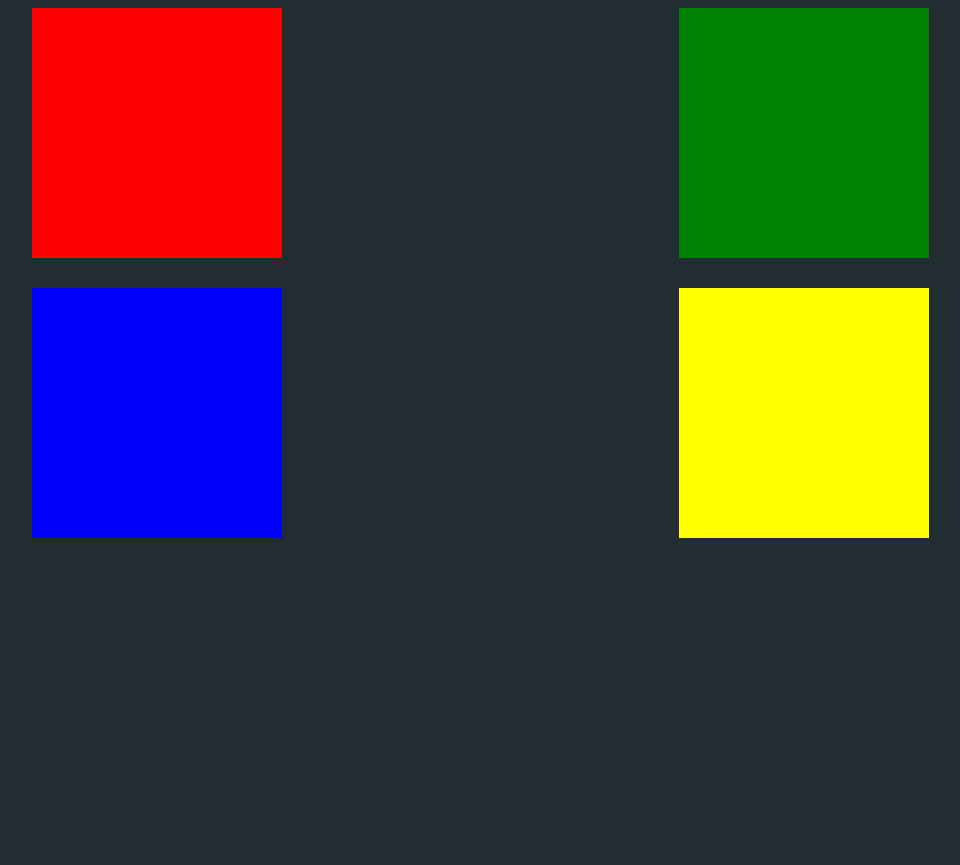
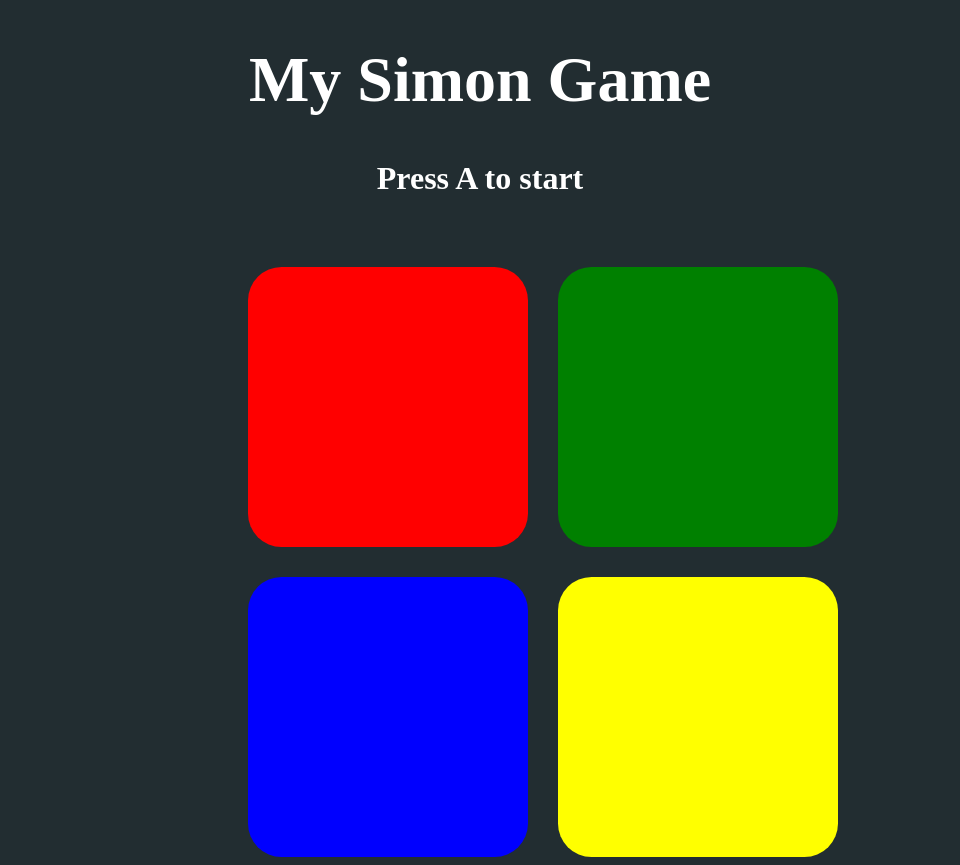
Before and after one commit to iosuefonssicca/SimonGame, a plain HTML site: page index.html in a window 1280 px wide. Shown: the whole page, without its empty margins (160-1120 px from the left). Before the commit the page ends 800 px from the top, so only its background shows below. Drawn offline with Linux system fonts and the light colour scheme.

Commit message:
Criando o Layout

```diff
--- a/index.html
+++ b/index.html
@@ -6,6 +6,10 @@
         <link rel="stylesheet" href="./style.css">
     </head>
     <body>
+
+        <h1 id="ttl">My Simon Game</h1>
+        <h2 id="ttl0">Press A to start</h2>
+
         <div id="container">
             <div id="sqrR" class="sqr"></div>
             <div id="sqrG" class="sqr"></div>
--- a/style.css
+++ b/style.css
@@ -9,23 +9,42 @@ html{
     gap: 30px;
 }
 
+#ttl{
+    text-align: center;
+    font-size: 4rem;
+    color: white;
+}
+
+#ttl0{
+    text-align: center;
+    font-size: 2rem;
+    margin-bottom: 70px;
+    color: white;
+}
+
+
 .sqr{
-    height: 250px;
-    width: 250px;
+    height: 280px;
+    width: 280px;
+    border-radius: 12%;
 }
 
 #sqrR{
     background-color: red;
+    margin-left: 400px;
 }
 
 #sqrG{
     background-color: green;
+    margin-right: 400px;
 }
 
 #sqrB{
     background-color: blue;
+    margin-left: 400px;
 }
 
 #sqrY{
     background-color: yellow;
+    margin-right: 400px;
 }
```
